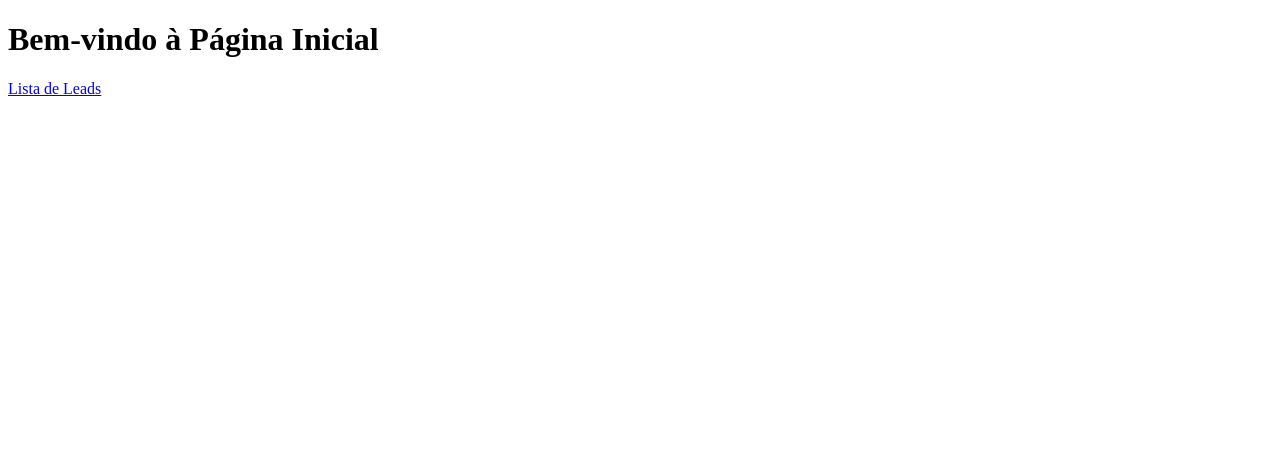
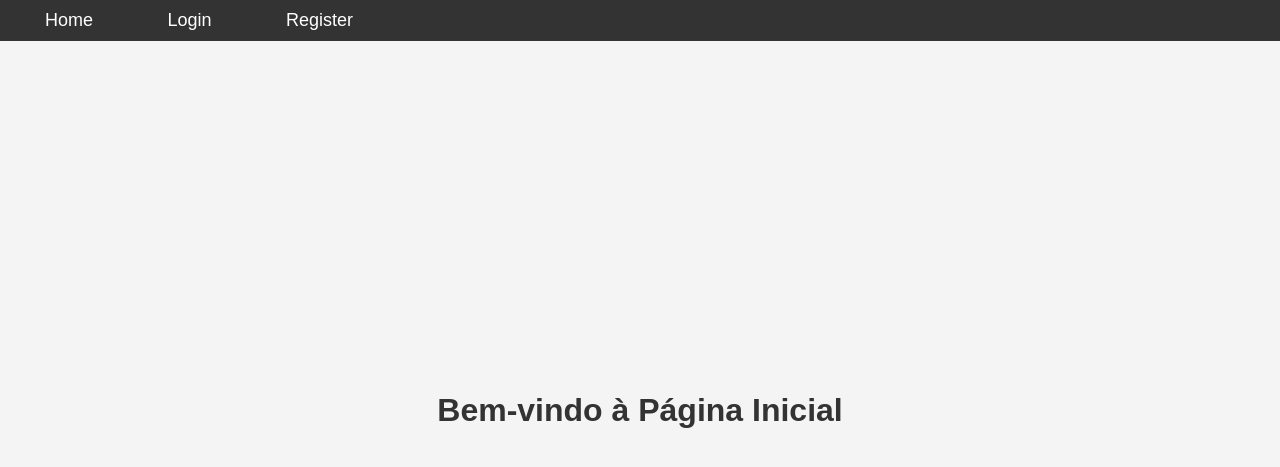
Before and after one commit to bertachini/agile-suffering, a Django app: page / in a window 1280 px wide. Shown: the top 467 px of the page. Run offline with Django 5.2, Linux system fonts and the light colour scheme.

Commit message:
A bit of styling

```diff
--- /dev/null
+++ b/prospect_crud/app/static/css/styles.css
@@ -0,0 +1,72 @@
+/* static/css/styles.css */
+
+* {
+    margin: 0;
+    padding: 0;
+    box-sizing: border-box;
+}
+
+body {
+    font-family: Arial, sans-serif;
+    background-color: #f4f4f4;
+    display: flex;
+    flex-direction: column;
+    height: 100vh;
+}
+
+nav {
+    background-color: #333;
+    color: white;
+    padding: 10px;
+    position: sticky;
+    top: 0;
+    z-index: 1000;
+}
+
+nav a {
+    color: white;
+    text-decoration: none;
+    margin: 0 15px;
+}
+
+nav a:hover {
+    text-decoration: underline;
+}
+
+.content {
+    display: flex;
+    justify-content: center;
+    align-items: center;
+    flex: 1;
+    text-align: center;
+}
+
+h1, h2 {
+    margin-bottom: 20px;
+    color: #333;
+}
+
+a {
+    text-decoration: none;
+    color: #5cb85c;
+    font-size: 18px;
+    padding: 10px 20px;
+    border-radius: 5px;
+    transition: background-color 0.3s, color 0.3s;
+    margin-top: 10px;
+}
+
+a:hover {
+    background-color: #808080;
+    color: white;
+}
+
+@media (max-width: 600px) {
+    body {
+        padding: 20px;
+    }
+
+    a {
+        font-size: 16px;
+    }
+}
--- a/prospect_crud/app/templates/base.html
+++ b/prospect_crud/app/templates/base.html
@@ -4,6 +4,8 @@
     <meta charset="UTF-8">
     <meta name="viewport" content="width=device-width, initial-scale=1.0">
     <title>{% block title %}Agile Suffering{% endblock %}</title>
+    {% load static %}
+    <link rel="stylesheet" href="{% static 'css/styles.css' %}">
 </head>
 <body>
     <nav>
@@ -15,7 +17,7 @@
             <a href="{% url 'register' %}">Register</a>
         {% endif %}
     </nav>
-    <div>
+    <div class="content">
         {% block content %}{% endblock %}
     </div>
 </body>
--- a/prospect_crud/app/templates/home.html
+++ b/prospect_crud/app/templates/home.html
@@ -1,12 +1,14 @@
-<!DOCTYPE html>
-<html lang="en">
+{% extends 'base.html' %}
+
+{% block content %}
+<html lang="pt-BR">
 <head>
     <meta charset="UTF-8">
     <meta name="viewport" content="width=device-width, initial-scale=1.0">
-    <title>Home</title>
+    <title>Página Inicial</title>
 </head>
 <body>
     <h1>Bem-vindo à Página Inicial</h1>
-    <a href="{% url 'lead_list' %}">Lista de Leads</a>
 </body>
 </html>
+{% endblock %}
--- a/prospect_crud/prospect_crud/settings.py
+++ b/prospect_crud/prospect_crud/settings.py
@@ -117,7 +117,7 @@ USE_TZ = True
 # Static files (CSS, JavaScript, Images)
 # https://docs.djangoproject.com/en/5.1/howto/static-files/
 
-STATIC_URL = 'static/'
+STATIC_URL = '/static/'
 
 # Default primary key field type
 # https://docs.djangoproject.com/en/5.1/ref/settings/#default-auto-field
```
Also changed, not shown: prospect_crud/app/templates/login.html (line endings or trailing spaces).
